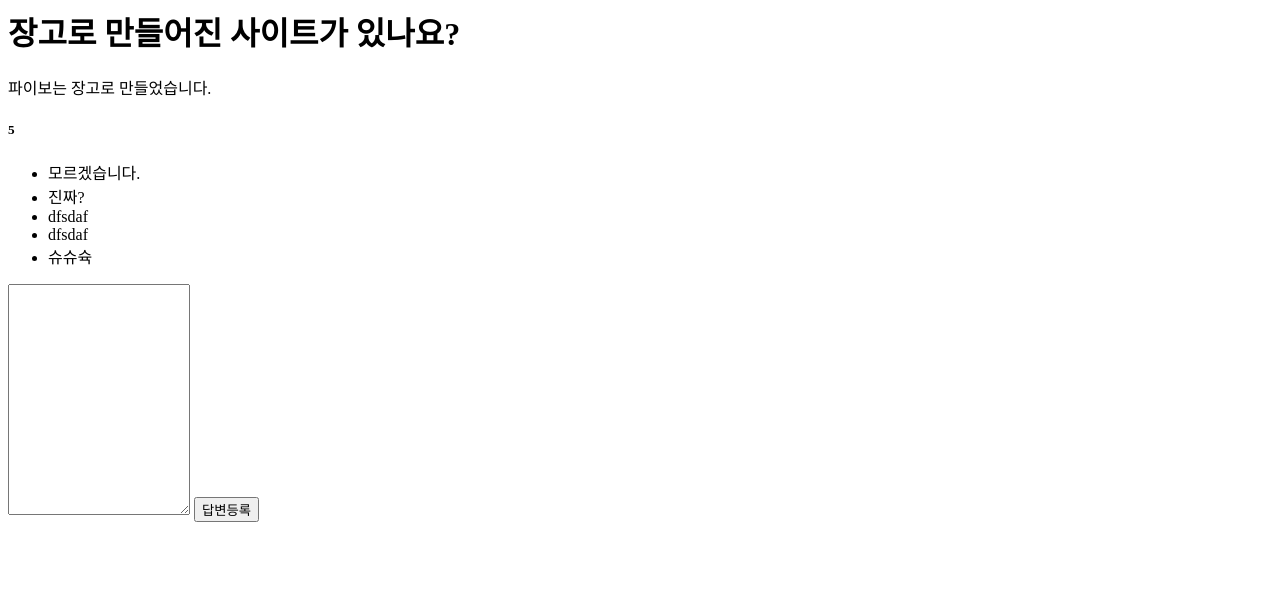
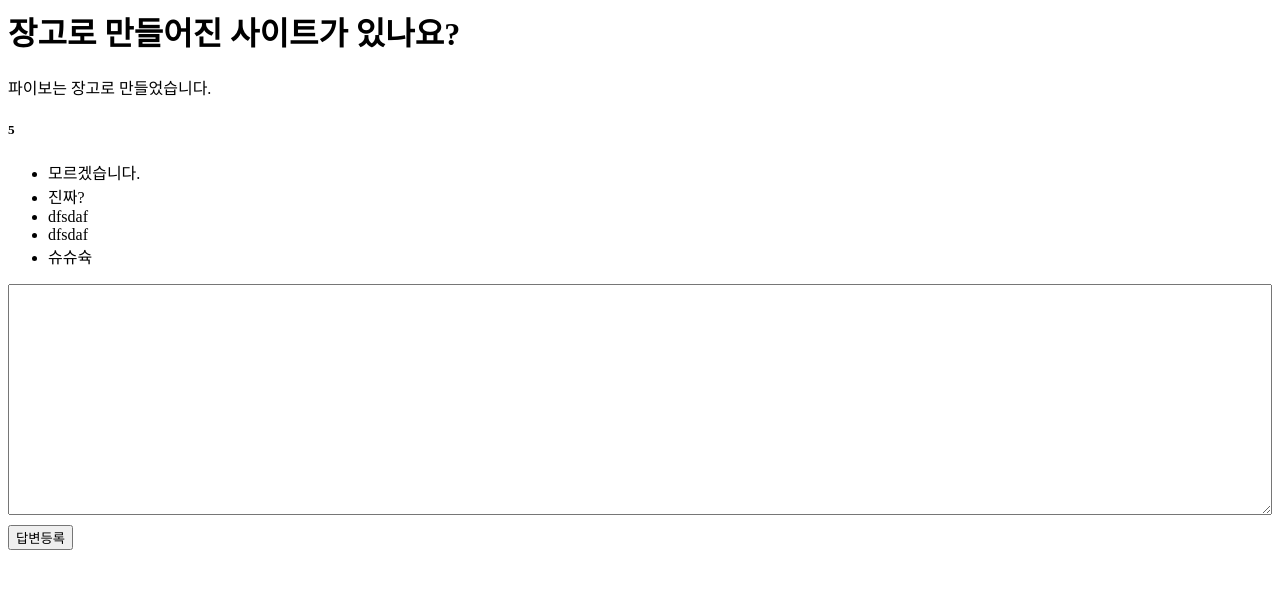
Before and after one commit to lee-kangpyo/django_board, a Django app: page /pybo/3/ in a window 1280 px wide. Shown: the top 589 px of the page. Run offline with Django 3.2, Linux system fonts and the light colour scheme; data comes from the database, SQL or seed files in the repository.

Commit message:
css 정적 파일 설정 및 적용

```diff
--- a/config/settings.py
+++ b/config/settings.py
@@ -119,6 +119,9 @@ USE_TZ = True
 # https://docs.djangoproject.com/en/3.2/howto/static-files/
 
 STATIC_URL = '/static/'
+STATICFILES_DIRS = [
+    BASE_DIR / 'static',
+]
 
 # Default primary key field type
 # https://docs.djangoproject.com/en/3.2/ref/settings/#default-auto-field
--- /dev/null
+++ b/static/style.css
@@ -0,0 +1,7 @@
+textarea{
+    width: 100%;
+}
+
+input[type=submit] {
+    margin-top:10px;
+}
--- a/templates/pybo/question_detail.html
+++ b/templates/pybo/question_detail.html
@@ -1,3 +1,7 @@
+
+{% load static %}
+<link rel="stylesheet" type="text/css" href="{% static 'style.css' %}">
+
 <h1>{{ question.subject }}</h1>
 <div>
     {{ question.content }}
```
